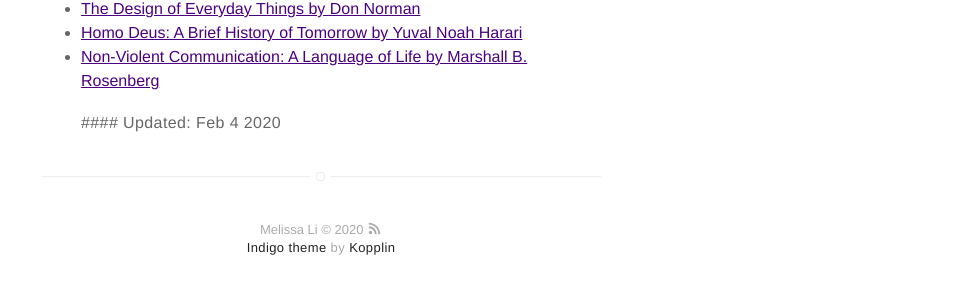
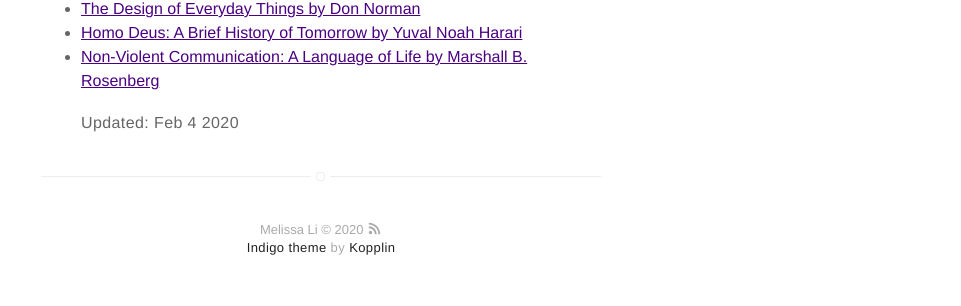
Before and after one commit to im-mel/im-mel.github.io, a Jekyll site: the page built from about.md, in a window 1280 px wide. Shown: the part 965-1271 px from the top of the page, without its empty margins (319-1280 px from the left). Built offline with Jekyll 4.4.1, drawn with Linux system fonts in a browser that asks for light colours.

```diff
--- a/about.md
+++ b/about.md
@@ -16,4 +16,4 @@ layout: page
 	<li><a href="https://books.google.com.sg/books?id=dWYyCwAAQBAJ&printsec=frontcover&dq=homo+deus+a+brief+history+of+tomorrow&hl=en&sa=X&redir_esc=y#v=onepage&q=homo%20deus%20a%20brief%20history%20of%20tomorrow&f=false">Homo Deus: A Brief History of Tomorrow by Yuval Noah Harari</a></li>
 	<li><a href="https://en.wikipedia.org/wiki/Nonviolent_Communication">Non-Violent Communication: A Language of Life by Marshall B. Rosenberg</a></li>
 
-<p> #### Updated: Feb 4 2020 </p>
+<p> Updated: Feb 4 2020 </p>
```
